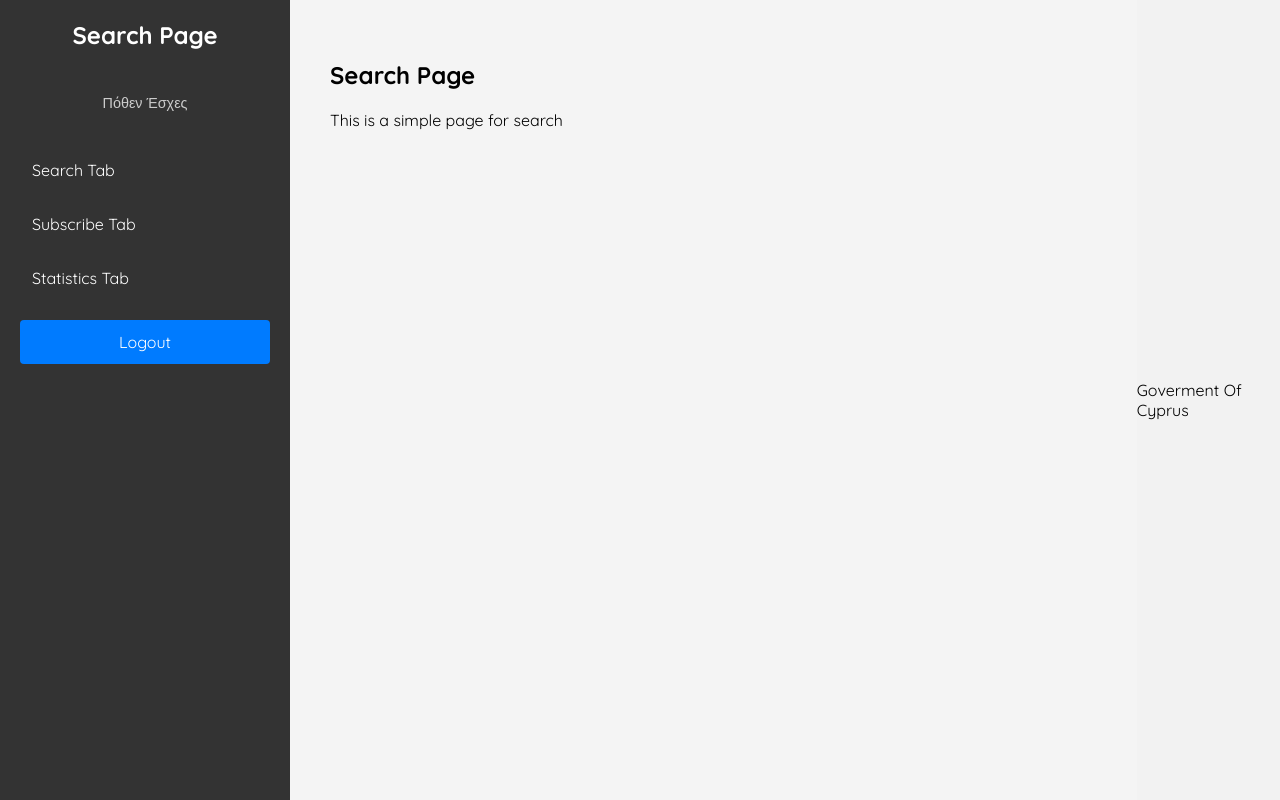
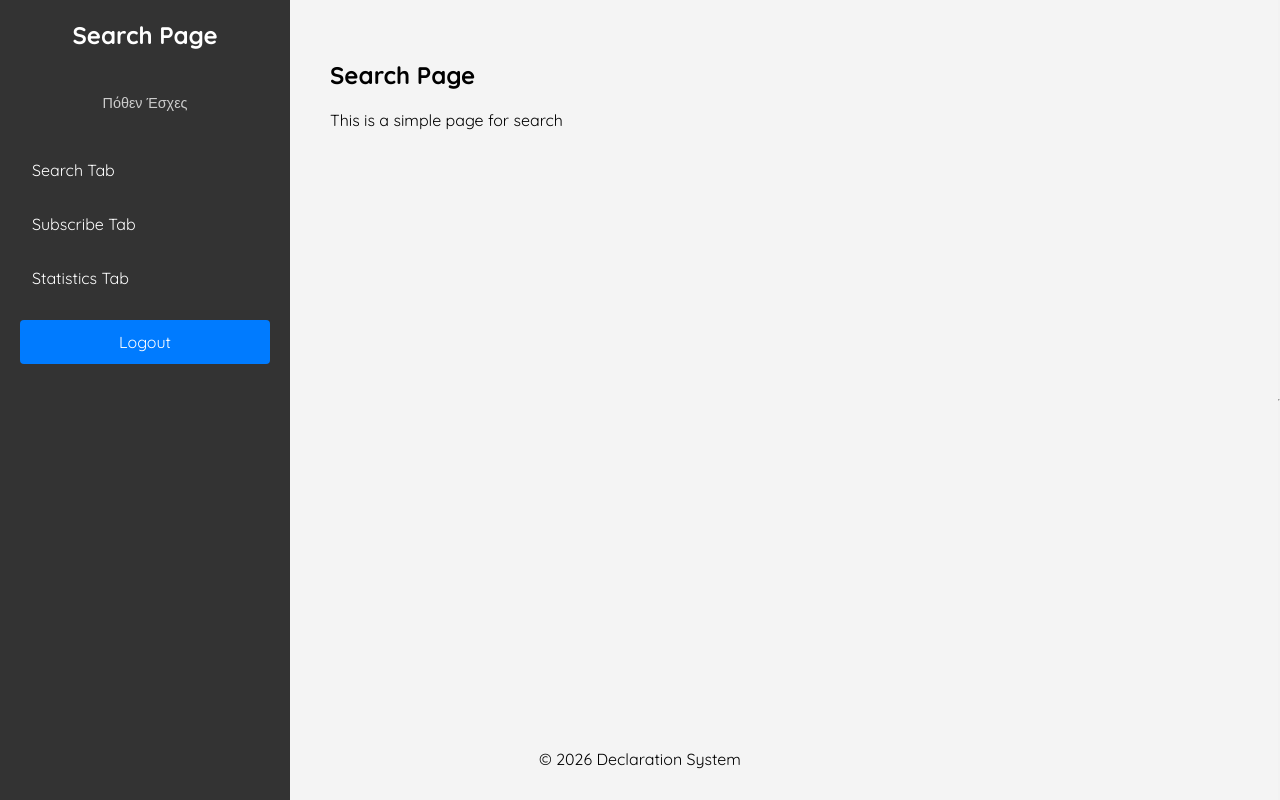
Before and after one commit to mariospgrz/RGS-university-team, a PHP site: page /Search/Search.php in a window 1280 px wide. Run offline with PHP 8.4, Linux system fonts and the light colour scheme.

Commit message:
Changed landing footer to be centered added header footer php to search

```diff
--- a/Assets/mainstyle/global.css
+++ b/Assets/mainstyle/global.css
@@ -299,8 +299,10 @@ button:hover {
 }
 
 .landing-footer {
-    margin-top: 80px;
-    padding: 20px;
-    font-size: 14px;
-    opacity: 0.8;
+  position: fixed;
+  bottom: 0;
+  left: 50%;
+  transform: translateX(-50%);
+  text-align: center;
+  padding: 15px;
 }
--- a/Search/Search.php
+++ b/Search/Search.php
@@ -1,16 +1,6 @@
-<!DOCTYPE html>
-<html>
-<head>
-    <meta charset="UTF-8">
-    <title>Search</title>
-
-    <link rel="preconnect" href="https://fonts.googleapis.com">
-    <link rel="preconnect" href="https://fonts.gstatic.com" crossorigin>
-
-    <link href="https://fonts.googleapis.com/css2?family=Montserrat:ital,wght@0,100..900;1,100..900&family=Quicksand:wght@300..700&display=swap" rel="stylesheet">
-
-    <link rel="stylesheet" href="../Assets/mainstyle/global.css">
-</head>
+<?php
+require_once "../Include/header.php";
+?>
 
 <body>
     <div class="search-container">
@@ -35,7 +25,9 @@
 <main class="main-searchcontent">
 </main>
 
-<footer id="searchfooter">
-    Goverment Of Cyprus
-</footer>
+
 </html>
+
+<?php
+require_once "../Include/footer.php";
+?>
```
